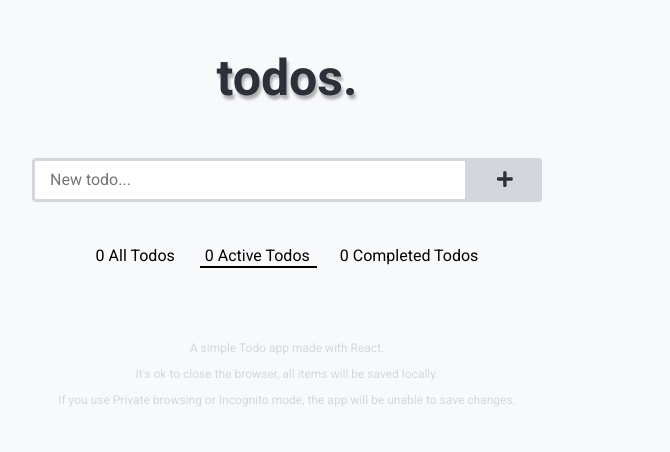
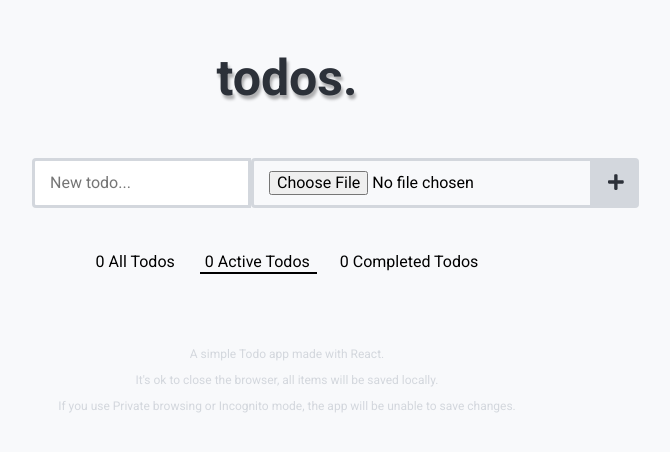
Before and after one commit to Libo99/react-todo-challenge, a React (Create React App) app: page / in a window 1280 px wide. Shown: the top 452 px of the page, without its empty margins (353-1023 px from the left). Built offline with nearby package versions, Linux system fonts and the light colour scheme.

Commit message:
made a feature that allows image upload

```diff
--- a/src/components/AddItem.jsx
+++ b/src/components/AddItem.jsx
@@ -49,12 +49,13 @@ const StyledAddItem = styled.form`
 
 const AddItem = ({ addItem }) => {
   const [value, setValue] = useState('');
+  const [image, setImage] = useState(null);
 
   return (
     <StyledAddItem
       onSubmit={(event) => {
         event.preventDefault();
-        addItem(value);
+        addItem(value, image);
         setValue('');
       }}
     >
@@ -65,6 +66,13 @@ const AddItem = ({ addItem }) => {
           setValue(event.target.value);
         }}
         placeholder="New todo..."
+        required
+      />
+      <input
+        type="file"
+        onChange={(event) => {
+          setImage(event.target.files[0]);
+        }}
         required
       />
       <button type="submit">
--- a/src/components/Todo.jsx
+++ b/src/components/Todo.jsx
@@ -118,9 +118,14 @@ const Todo = () => {
     }
   }, [todoItems]);
 
-  const addItem = (item) => {
+  const addItem = (item, itemImage) => {
     const todos = todoItems;
-    todos.push({ todo: item, date: new Date().getTime(), completed: false });
+    todos.push({
+      todo: item,
+      date: new Date().getTime(),
+      completed: false,
+      image: URL.createObjectURL(itemImage),
+    });
     setTodoItems([...todos]);
   };
 
--- a/src/components/TodoItem.jsx
+++ b/src/components/TodoItem.jsx
@@ -116,6 +116,7 @@ const TodoItem = ({ deleteItem, item, editItem, completeItem }) => {
         >
           Delete
         </button>
+        <img src={item.image} alt={item.todo} width={100} height={100} />
       </div>
     </StyledTodoItem>
   );
@@ -129,6 +130,7 @@ TodoItem.propTypes = {
     identifierKey: PropTypes.string,
     todo: PropTypes.string,
     completed: PropTypes.bool,
+    image: PropTypes.string,
   }).isRequired,
 };
 
```
